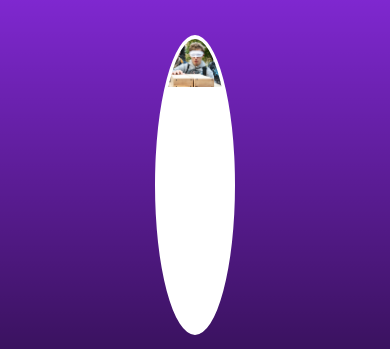
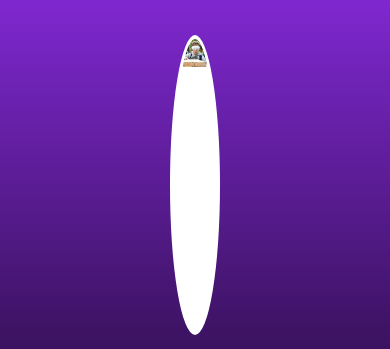
Before and after one commit to izolator3000/Portpholio, a plain HTML site: page index.html in a window 390 px wide. Shown: the part 91-440 px from the top of the page. Drawn offline with Linux system fonts and the light colour scheme; a script that the page names is missing.

Commit message:
Update stye.css

```diff
--- a/css/stye.css
+++ b/css/stye.css
@@ -326,8 +326,8 @@ body {
         padding-bottom: 75px;
     }
     .hero-avatar {
-        width: 80px;
-        height: 80x;
+        width: 50px;
+        height: 50x;
         border-width: 4px;
         background-size: 100%;
         background-position: center top;
```
